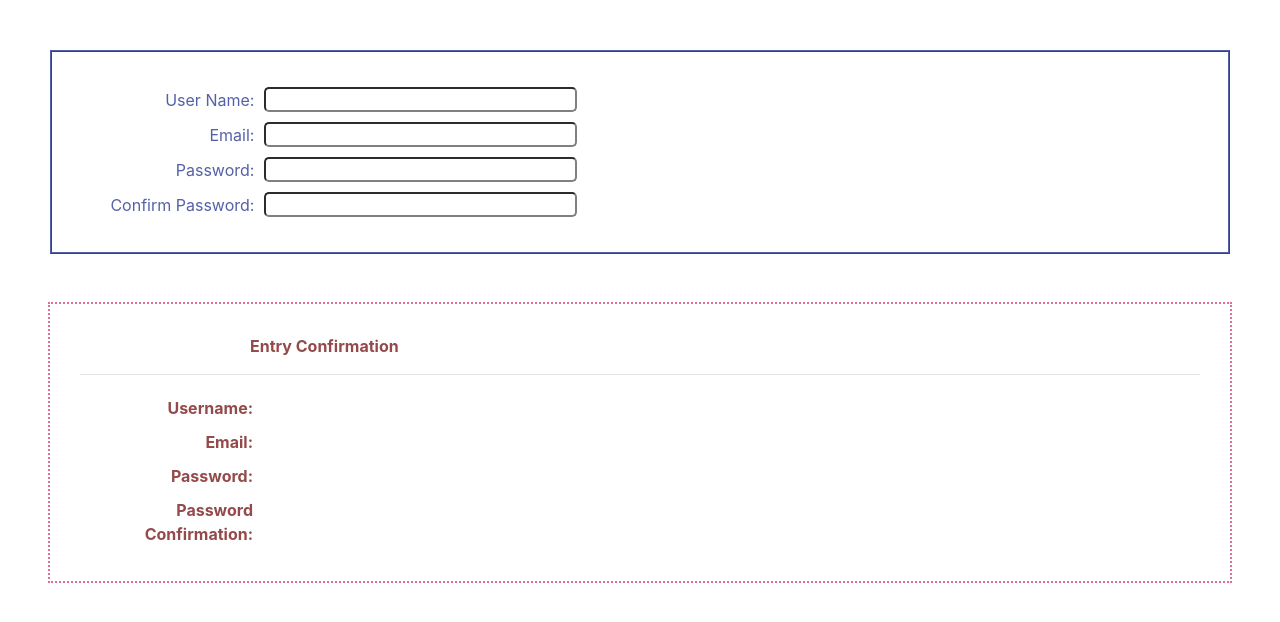
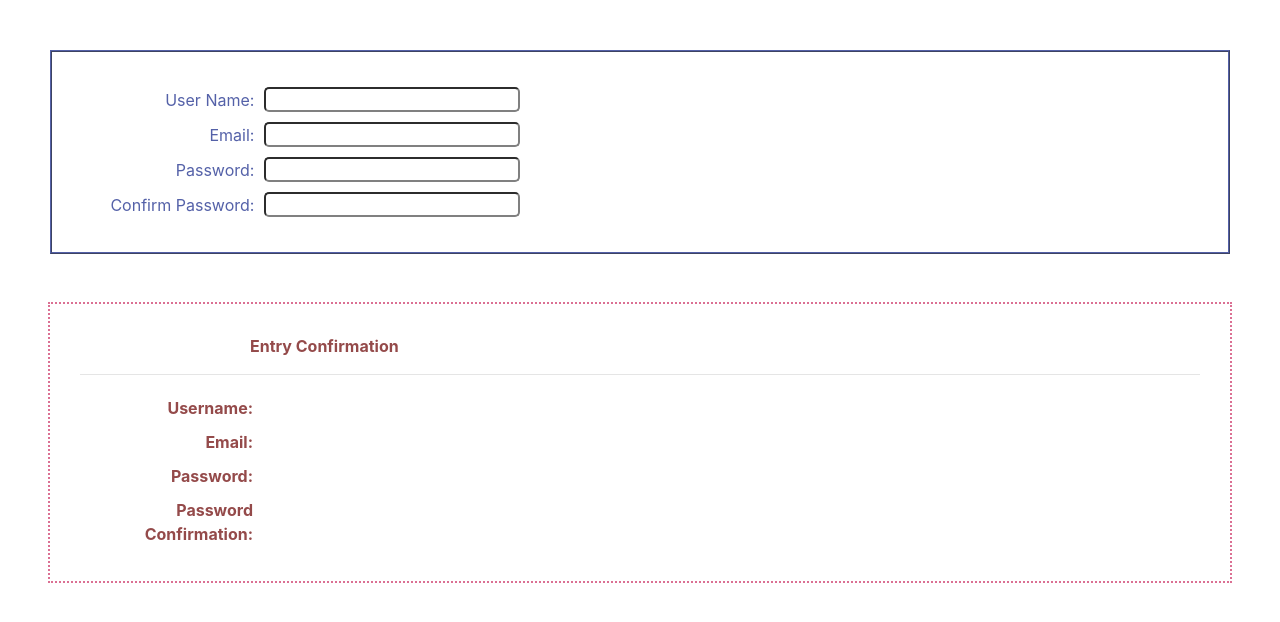
Before and after one commit to geeeedev/sandbox-react, a React (Create React App) app: page / in a window 1280 px wide. Shown: the top 622 px of the page. Built offline with nearby package versions, Linux system fonts and the light colour scheme.

Commit message:
fixed alignment

```diff
--- a/src/compFormSCSS/css/LoginForm-Display.css
+++ b/src/compFormSCSS/css/LoginForm-Display.css
@@ -22,14 +22,12 @@ label, .display-data, .display-label {
 
 .container-input-err {
   display: inline-flex;
-  width: 70%;
   flex-direction: column;
   align-items: flex-start;
 }
 
 input {
   margin: 5px;
-  width: 40%;
   border-width: 2px;
   border-color: grey;
   border-radius: 5px;
```
Also changed, not shown: 1 other file (tests, documents, lock files or other folders).
